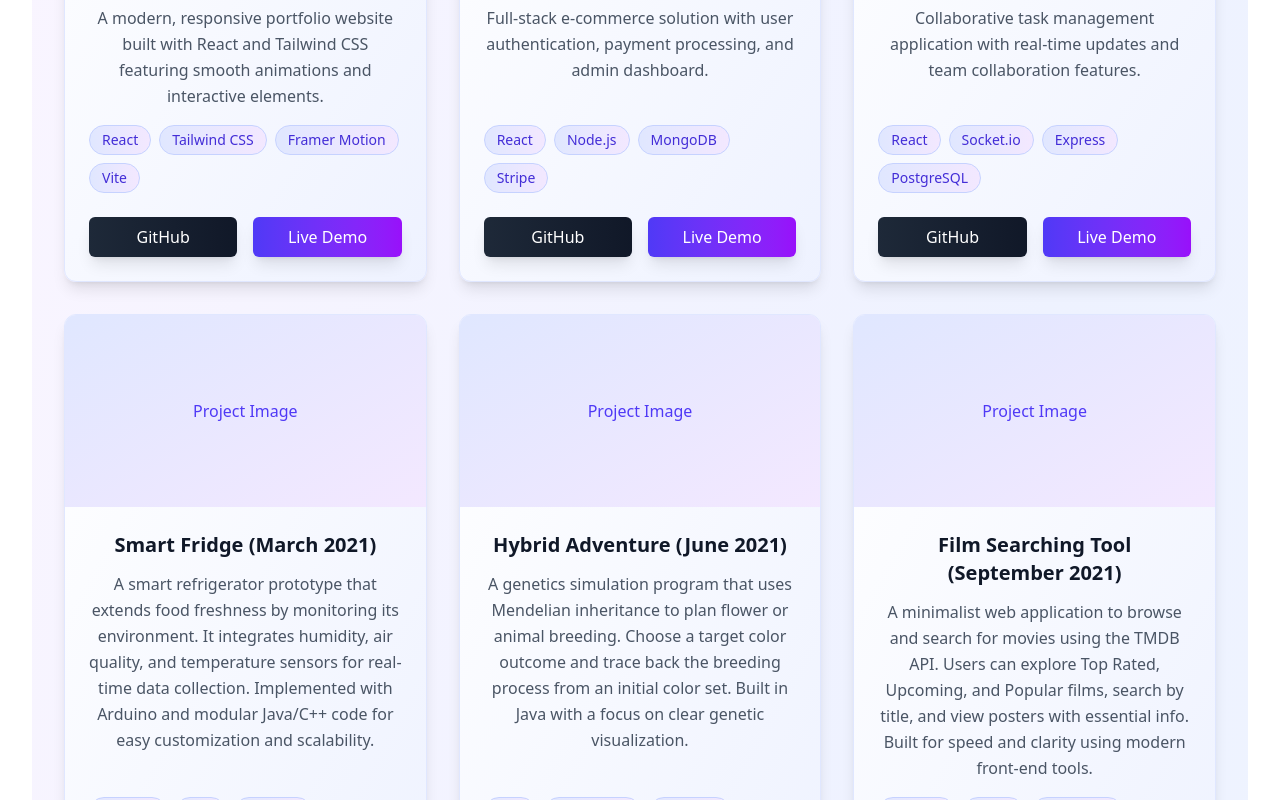
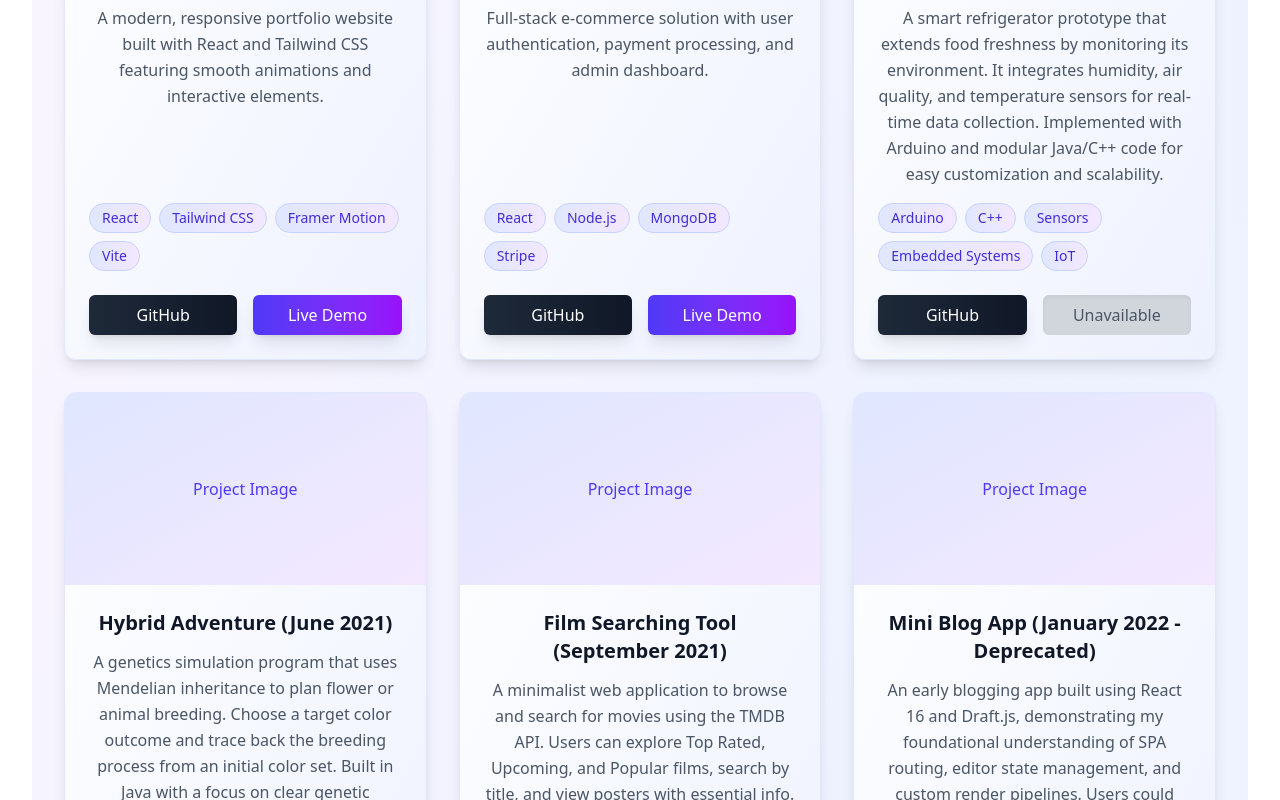
Before and after one commit to duybeobn1/my-portfolio, a React (Vite) app: page /projects in a window 1280 px wide. Shown: the part 540-1340 px from the top of the page. Built offline with nearby package versions, Linux system fonts and the light colour scheme.

Commit message:
add projects + fix live unavaiable

```diff
--- a/src/pages/ProjectsPage.jsx
+++ b/src/pages/ProjectsPage.jsx
@@ -10,7 +10,7 @@ function ProjectsPage() {
       technologies: ["React", "Tailwind CSS", "Framer Motion", "Vite"],
       image: "/api/placeholder/400/250",
       github: "https://github.com/duybeobn1/my-portfolio",
-      live: "#",
+      live: "https://my-portfolio-omega-red.vercel.app/",
     },
     {
       id: 2,
@@ -19,18 +19,8 @@ function ProjectsPage() {
         "Full-stack e-commerce solution with user authentication, payment processing, and admin dashboard.",
       technologies: ["React", "Node.js", "MongoDB", "Stripe"],
       image: "/api/placeholder/400/250",
-      github: "#",
-      live: "#",
-    },
-    {
-      id: 3,
-      title: "Task Management App",
-      description:
-        "Collaborative task management application with real-time updates and team collaboration features.",
-      technologies: ["React", "Socket.io", "Express", "PostgreSQL"],
-      image: "/api/placeholder/400/250",
-      github: "#",
-      live: "#",
+      github: "https://github.com/duybeobn1/e-commerce",
+      live: "https://e-commerce-nine-murex.vercel.app/",
     },
     {
       id: 4,
@@ -167,7 +157,8 @@ function ProjectsPage() {
     },
     {
       id: 14,
-      title: "Edge Detection and Gradient Analysis in C++ with Qt and OpenCV (2024)",
+      title:
+        "Edge Detection and Gradient Analysis in C++ with Qt and OpenCV (2024)",
       description:
         "This project implements advanced edge detection techniques using differential operators (Prewitt, Sobel, Kirsch) combined with thresholding and refinement processes to highlight contours in images. ",
       technologies: [
@@ -185,7 +176,8 @@ function ProjectsPage() {
     {
       id: 15,
       title: "Mini Vision Transformer for restoring images (2025)",
-      description: "This project explores the capabilities of Vision Transformers (ViTs) by segmenting images into fixed-size patches and attempting to reconstruct the original image using attention-based mechanisms. By experimenting with small patch permutations (e.g., 4×4), the model evaluates whether global context can be preserved and restored from shuffled or occluded image segments. The goal is to investigate the effectiveness of transformer attention in recovering image structure, paving the way for applications in image inpainting, resizing, or restoration.",
+      description:
+        "This project explores the capabilities of Vision Transformers (ViTs) by segmenting images into fixed-size patches and attempting to reconstruct the original image using attention-based mechanisms. By experimenting with small patch permutations (e.g., 4×4), the model evaluates whether global context can be preserved and restored from shuffled or occluded image segments. The goal is to investigate the effectiveness of transformer attention in recovering image structure, paving the way for applications in image inpainting, resizing, or restoration.",
       technologies: [
         "Python",
         "PyTorch",
@@ -202,8 +194,10 @@ function ProjectsPage() {
     },
     {
       id: 16,
-      title: "Smart Cooking Assistant – Recipe & Ingredient Tracker (In Progress)",
-      description: "This web application is designed to help users manage their cooking more efficiently by combining intelligent ingredient tracking with personalized recipe management. Users can store ingredients with expiration dates, create and plan meals, and receive recipe suggestions based on what they have at home. It also supports OCR-based scanning of food labels or handwritten notes, helping digitize and organize cooking data seamlessly.",
+      title:
+        "Smart Cooking Assistant – Recipe & Ingredient Tracker (In Progress)",
+      description:
+        "This web application is designed to help users manage their cooking more efficiently by combining intelligent ingredient tracking with personalized recipe management. Users can store ingredients with expiration dates, create and plan meals, and receive recipe suggestions based on what they have at home. It also supports OCR-based scanning of food labels or handwritten notes, helping digitize and organize cooking data seamlessly.",
       technologies: [
         "React.js",
         "Node.js",
@@ -217,7 +211,6 @@ function ProjectsPage() {
         "Authentication",
         "PostgreSQL",
         "Spring Boot",
-
       ],
       image: "/api/placeholder/400/250",
       github: "https://github.com/duybeobn1/cook_backend ",
@@ -278,12 +271,23 @@ function ProjectsPage() {
                   >
                     GitHub
                   </a>
+                  {project.live === "#" ? (
+                    <span
+                      className="flex-1 bg-gray-300 text-gray-600 text-center py-2 px-4 rounded-md cursor-not-allowed shadow-inner"
+                      title="Live demo not available"
+                    >
+                      Unavailable
+                    </span>
+                  ) : (
                     <a
                       href={project.live}
+                      target="_blank"
+                      rel="noopener noreferrer"
                       className="flex-1 bg-gradient-to-r from-indigo-600 to-purple-600 text-white text-center py-2 px-4 rounded-md hover:from-indigo-700 hover:to-purple-700 transition-all duration-200 shadow-lg"
                     >
                       Live Demo
                     </a>
+                  )}
                 </div>
               </div>
             </div>
```
Lines whose indentation alone changed are shown as unchanged.
